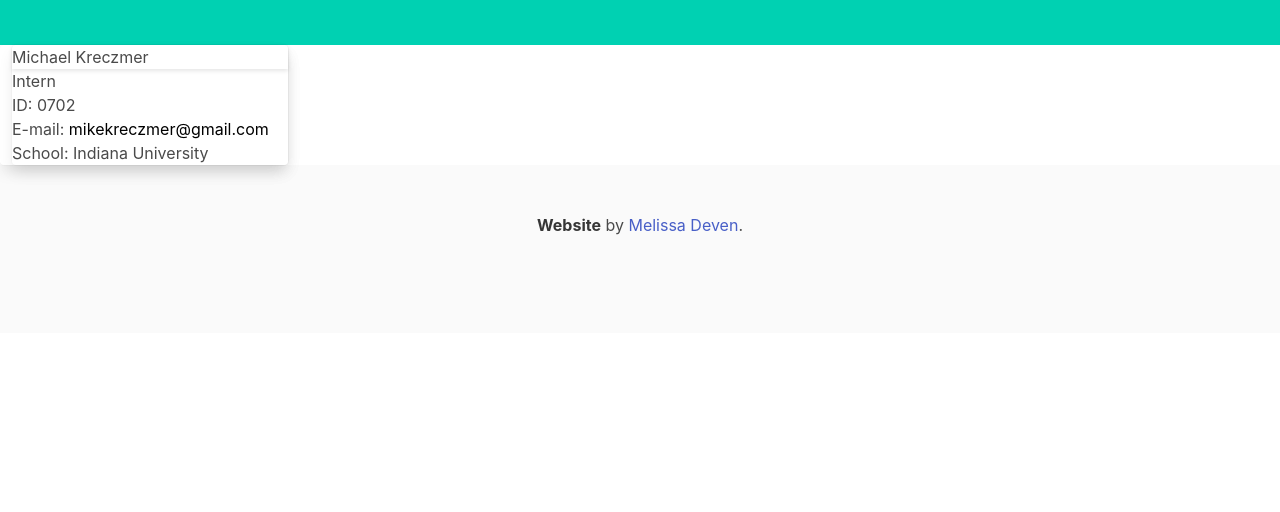
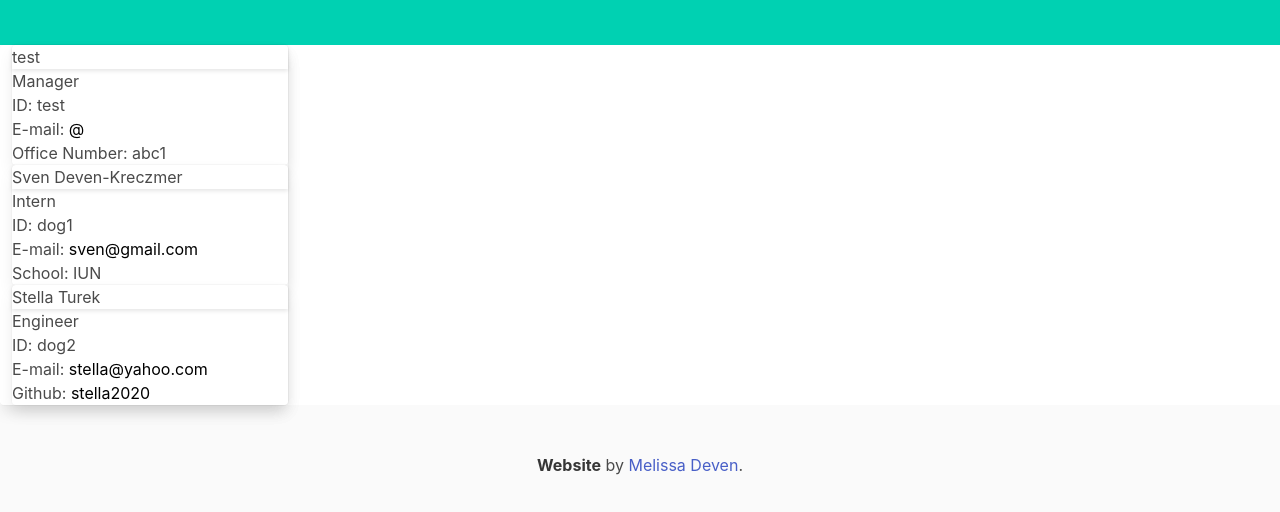
Before and after one commit to Deven1991/TeamProfileGenerator, a website: page Team.html in a window 1280 px wide. Shown: the part 116-628 px from the top of the page. Drawn offline with nearby package versions, Linux system fonts and the light colour scheme.

Commit message:
latest updates

```diff
--- a/Team.html
+++ b/Team.html
@@ -25,12 +25,32 @@
         <div class="card" style="width: 18rem;">
 
     <div class="card ml-3">
-        <h2 class="card-header text-center">Michael Kreczmer</h2>
+        <h2 class="card-header text-center">test</h2>
+        <h4 class="card-text text-center">Manager</h4>
+        <ul class="list-group list-group-flush">
+            <li class="list-group-item">ID: test</li>
+            <li class="list-group-item">E-mail: <a href ="mailto:@" style="color:black">@</a></li>
+            <li class="list-group-item">Office Number: abc1<i class="bi bi-building"></i></li>
+        </ul>
+    </div>
+
+    <div class="card ml-3">
+        <h2 class="card-header text-center">Sven Deven-Kreczmer</h2>
         <h4 class="card-text text-center">Intern</h4>
         <ul class="list-group list-group-flush">
-            <li class="list-group-item">ID: 0702</li>
-            <li class="list-group-item">E-mail: <a href ="mailto:mikekreczmer@gmail.com" style="color:black">mikekreczmer@gmail.com</a></li>
-            <li class="list-group-item">School: Indiana University <i class="bi bi-book-half"></i></li>
+            <li class="list-group-item">ID: dog1</li>
+            <li class="list-group-item">E-mail: <a href ="mailto:sven@gmail.com" style="color:black">sven@gmail.com</a></li>
+            <li class="list-group-item">School: IUN <i class="bi bi-book-half"></i></li>
+        </ul>
+    </div>
+
+    <div class="card ml-3">
+        <h2 class="card-header text-center">Stella Turek</h2>
+        <h4 class="card-text text-center">Engineer</h4>
+        <ul class="list-group list-group-flush">
+            <li class="list-group-item">ID: dog2</li>
+            <li class="list-group-item">E-mail: <a href ="mailto:stella@yahoo.com" style="color:black">stella@yahoo.com</a></li>
+            <li class="list-group-item">Github: <a href="https://github.com/stella2020" target="_blank" style="color:black">stella2020</a> <i class="bi bi-calculator"></i></li>
         </ul>
     </div>
 
--- a/index.js
+++ b/index.js
@@ -5,6 +5,7 @@ const Intern = require("./lib/Intern");
 const Manager = require("./lib/Manager");
 const { generateTemplate } = require("./src/template")
 
+//questions user gets asked
 var answers = [];
 const mainQuestions = [{
     type: "input",
@@ -67,7 +68,7 @@ function init() {
             }
             inquirer.prompt([
                 {
-                    type: "checkbox",
+                    type: "list",
                     message: "Do you want to add more Employees to this team?",
                     name: "continue",
                     choices: ["Yes", "No"]
```
